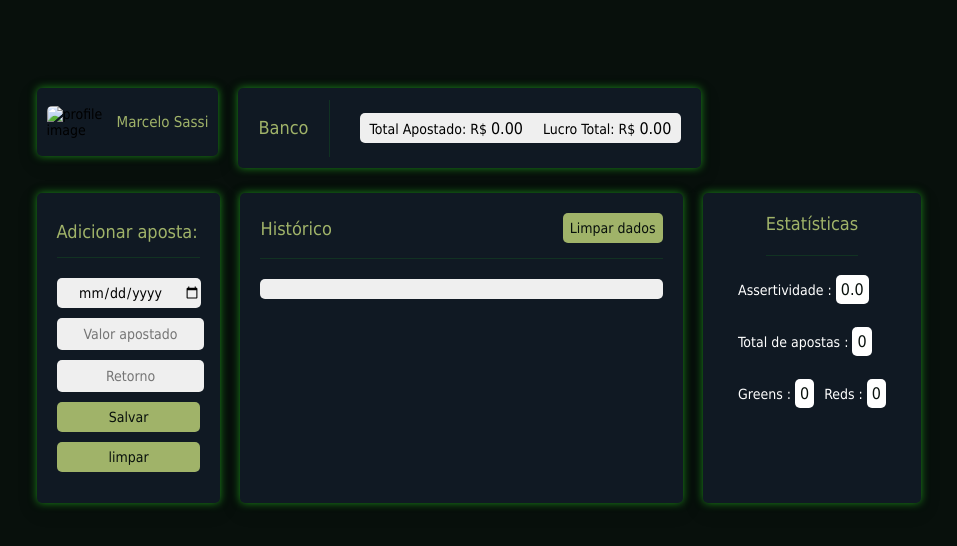
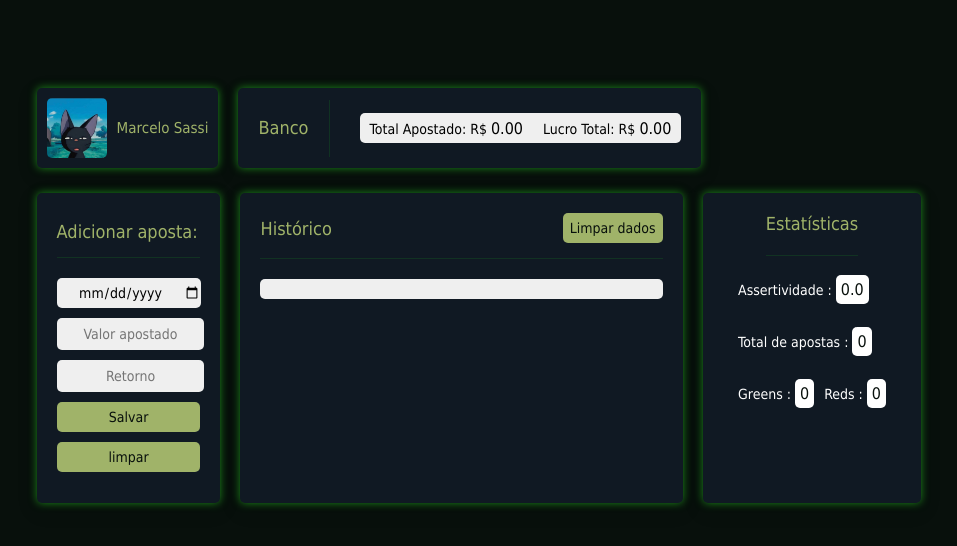
Before and after one commit to MarceloSassi/BET-LIST, a plain HTML site: page index.html in a window 1280 px wide. Shown: the whole page, without its empty margins (161-1118 px from the left). Drawn offline with Linux system fonts and the light colour scheme; files that its build step writes are made by us from their sources; files whose address does not match are found by name.

Commit message:
Update index.html

```diff
--- a/index.html
+++ b/index.html
@@ -13,7 +13,7 @@
       <section class="content-section" id="section-1">
         <!--PROFILE-->
         <div id="profile-card">
-          <img src="/BET/img/OIP.jpg" id="profile-img" alt="profile image" />
+          <img src="img/OIP.jpg" id="profile-img" alt="profile image" />
           <h3 id="user-name">Marcelo Sassi</h3>
         </div>
         <!--BANCO-->
```
